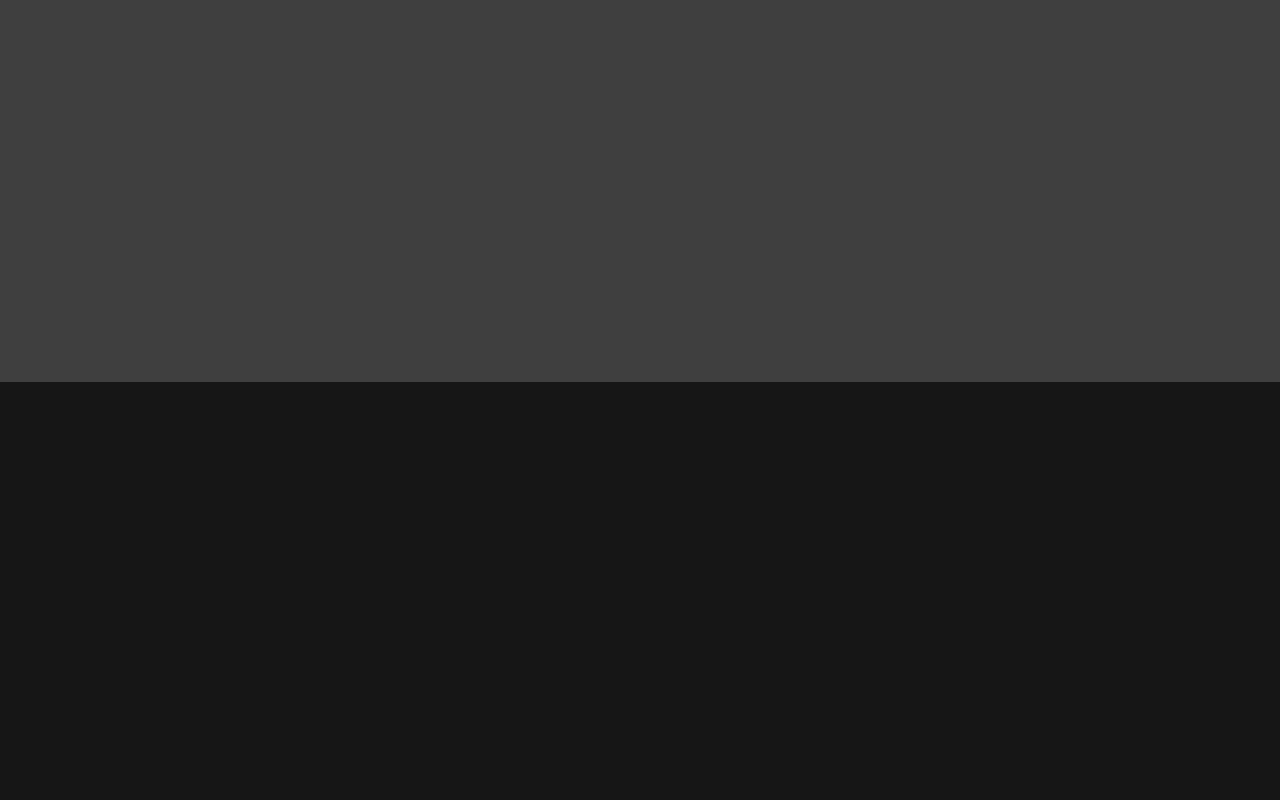
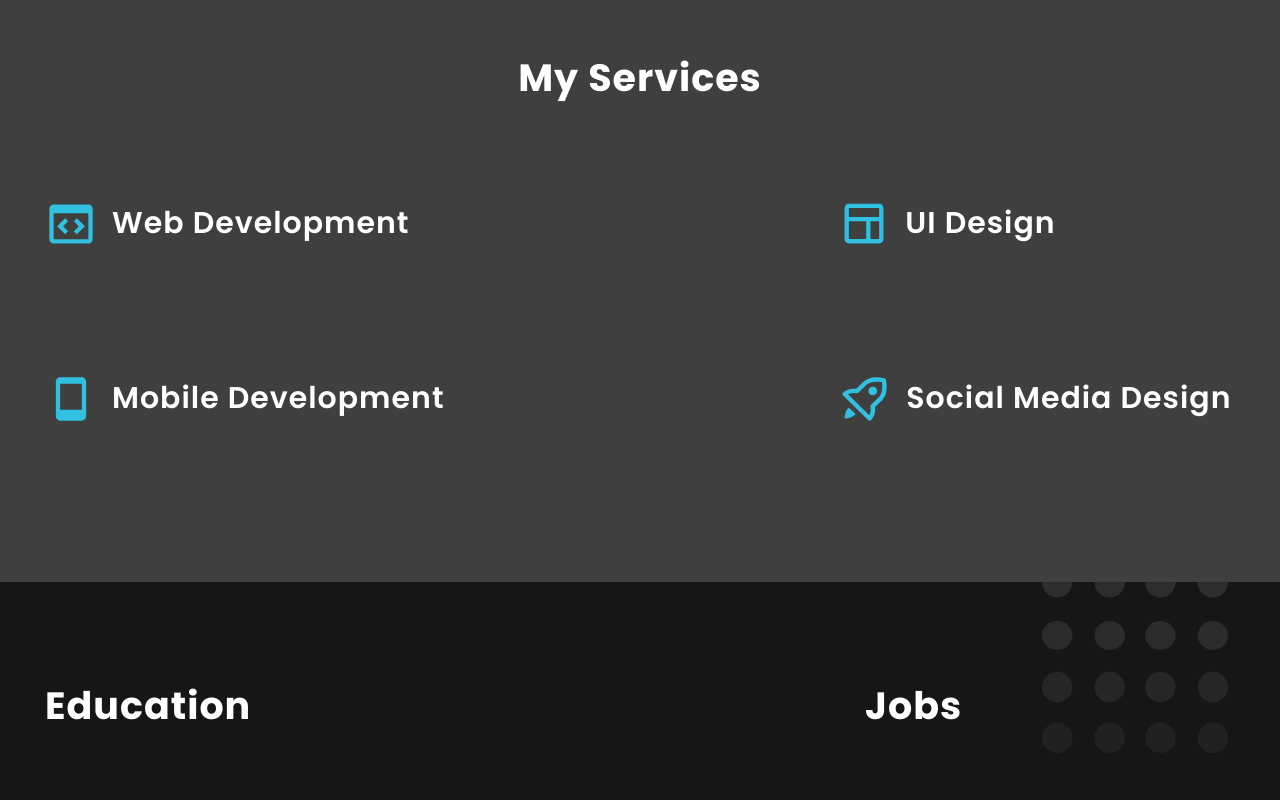
Before and after one commit to Cladux/Personal-Website, a React (Vite) app: page / in a window 1280 px wide. Shown: the part 1860-2660 px from the top of the page. Before the commit the page ends 2242 px from the top, so only its background shows below. Built offline with nearby package versions, Linux system fonts and the light colour scheme.

Commit message:
complete-tow-section-of-about-me

```diff
--- a/src/icons/index.tsx
+++ b/src/icons/index.tsx
@@ -100,7 +100,6 @@ const Icons: IconsType = {
         <path
           id="Vector"
           d="M41.1667 6.625H10.8333C8.4435 6.625 6.5 8.60587 6.5 11.0417V41.9583C6.5 44.3941 8.4435 46.375 10.8333 46.375H41.1667C43.5565 46.375 45.5 44.3941 45.5 41.9583V11.0417C45.5 8.60587 43.5565 6.625 41.1667 6.625ZM41.1667 11.0417L41.1688 19.875H10.8333V11.0417H41.1667ZM10.8333 24.2917H28.1667V41.9583H10.8333V24.2917ZM32.5 41.9583V24.2917H41.1688L41.171 41.9583H32.5Z"
-          fill="#30C0E0"
         />
       </g>
     </svg>
@@ -117,12 +116,10 @@ const Icons: IconsType = {
         <path
           id="Vector"
           d="M43.3333 6.5H8.66667C6.27684 6.5 4.33334 8.4435 4.33334 10.8333V41.1667C4.33334 43.5565 6.27684 45.5 8.66667 45.5H43.3333C45.7232 45.5 47.6667 43.5565 47.6667 41.1667V10.8333C47.6667 8.4435 45.7232 6.5 43.3333 6.5ZM8.66667 41.1667V15.1667H43.3333L43.3377 41.1667H8.66667Z"
-          fill="#30C0E0"
         />
         <path
           id="Vector_2"
           d="M20.1348 20.1349L12.103 28.1667L20.1348 36.1986L23.1985 33.1349L18.2303 28.1667L23.1985 23.1986L20.1348 20.1349ZM31.8652 20.1349L28.8015 23.1986L33.7697 28.1667L28.8015 33.1349L31.8652 36.1986L39.897 28.1667L31.8652 20.1349Z"
-          fill="#30C0E0"
         />
       </g>
     </svg>
@@ -139,7 +136,6 @@ const Icons: IconsType = {
         <path
           id="Vector"
           d="M36.8333 4.33337H15.1667C12.7768 4.33337 10.8333 6.27687 10.8333 8.66671V43.3334C10.8333 45.7232 12.7768 47.6667 15.1667 47.6667H36.8333C39.2232 47.6667 41.1667 45.7232 41.1667 43.3334V8.66671C41.1667 6.27687 39.2232 4.33337 36.8333 4.33337ZM15.1667 36.8312V10.8334H36.8333L36.8377 36.8312H15.1667Z"
-          fill="#30C0E0"
         />
       </g>
     </svg>
@@ -156,17 +152,14 @@ const Icons: IconsType = {
         <path
           id="Vector"
           d="M46.1984 5.15666C43.7192 4.61189 41.1865 4.3358 38.6459 4.33333C36.2465 4.18386 33.8406 4.50124 31.5667 5.26723C29.2928 6.03321 27.1956 7.23268 25.3959 8.79666C23.0256 11.1222 20.6774 13.4406 18.3513 15.7517C15.6792 15.47 9.34127 15.3183 5.10127 19.5217C4.68997 19.9276 4.45911 20.4768 4.45911 21.0492C4.45911 21.6216 4.68997 22.1707 5.10127 22.5767L30.0554 47.1033C30.4692 47.5069 31.0289 47.7334 31.6123 47.7334C32.1957 47.7334 32.7554 47.5069 33.1692 47.1033C37.4754 42.77 37.3429 36.66 37.0779 34.1033L44.1667 27.17C51.2113 20.2583 48.0092 7.28 47.8767 6.73833C47.7747 6.34754 47.5636 5.99243 47.2671 5.71299C46.9706 5.43355 46.6004 5.24088 46.1984 5.15666ZM40.9867 24.115L33.125 31.785C32.8704 32.0372 32.6829 32.347 32.5789 32.687C32.475 33.027 32.4577 33.3869 32.5288 33.735C33.0058 36.6336 32.5906 39.6059 31.3363 42.2717L9.98169 21.2767C12.7418 20.0303 15.8272 19.6519 18.815 20.1933C19.1685 20.2385 19.5279 20.199 19.8625 20.0783C20.197 19.9575 20.4969 19.7591 20.7363 19.5C20.7363 19.5 23.8279 16.3583 28.4875 11.7867C31.3527 9.52925 34.9802 8.4151 38.6459 8.66666C40.3701 8.67505 42.0908 8.81996 43.7913 9.1C44.3213 12.1983 45.1604 20.02 40.9867 24.115Z"
-          fill="#30C0E0"
         />
         <path
           id="Vector_2"
           d="M34.7371 22.3167C37.1764 22.3167 39.1538 20.3766 39.1538 17.9834C39.1538 15.5901 37.1764 13.65 34.7371 13.65C32.2978 13.65 30.3204 15.5901 30.3204 17.9834C30.3204 20.3766 32.2978 22.3167 34.7371 22.3167Z"
-          fill="#30C0E0"
         />
         <path
           id="Vector_3"
           d="M11.0417 34.6666C6.625 36.8333 6.625 45.5 6.625 45.5C10.7128 45.3855 14.6261 43.8497 17.6667 41.1666L11.0417 34.6666Z"
-          fill="#30C0E0"
         />
       </g>
     </svg>
@@ -259,7 +252,7 @@ const Icons: IconsType = {
       </g>
     </svg>
   ),
-  dots: () => (
+  dotsLeft: () => (
     <svg
       xmlns="http://www.w3.org/2000/svg"
       width="170"
@@ -385,6 +378,132 @@ const Icons: IconsType = {
       />
     </svg>
   ),
+  dotsTop: () => (
+    <svg
+      xmlns="http://www.w3.org/2000/svg"
+      width="186"
+      height="186"
+      viewBox="0 0 186 186"
+      fill="none"
+    >
+      <ellipse
+        cx="67.6364"
+        cy="68.4819"
+        rx="15.2182"
+        ry="14.3727"
+        fill="white"
+        fill-opacity="0.09"
+      />
+      <ellipse
+        cx="15.2182"
+        cy="68.4819"
+        rx="15.2182"
+        ry="14.3727"
+        fill="white"
+        fill-opacity="0.09"
+      />
+      <ellipse
+        cx="118.364"
+        cy="68.4819"
+        rx="15.2182"
+        ry="14.3727"
+        fill="white"
+        fill-opacity="0.09"
+      />
+      <ellipse
+        cx="170.782"
+        cy="68.4819"
+        rx="15.2182"
+        ry="14.3727"
+        fill="white"
+        fill-opacity="0.09"
+      />
+      <circle
+        cx="67.6364"
+        cy="120.055"
+        r="15.2182"
+        fill="white"
+        fill-opacity="0.07"
+      />
+      <circle
+        cx="15.2182"
+        cy="120.055"
+        r="15.2182"
+        fill="white"
+        fill-opacity="0.07"
+      />
+      <circle
+        cx="118.364"
+        cy="120.055"
+        r="15.2182"
+        fill="white"
+        fill-opacity="0.07"
+      />
+      <circle
+        cx="170.782"
+        cy="120.055"
+        r="15.2182"
+        fill="white"
+        fill-opacity="0.07"
+      />
+      <circle
+        cx="67.6364"
+        cy="15.2182"
+        r="15.2182"
+        fill="white"
+        fill-opacity="0.1"
+      />
+      <circle
+        cx="15.2182"
+        cy="15.2182"
+        r="15.2182"
+        fill="white"
+        fill-opacity="0.1"
+      />
+      <circle
+        cx="118.364"
+        cy="15.2182"
+        r="15.2182"
+        fill="white"
+        fill-opacity="0.1"
+      />
+      <circle
+        cx="170.782"
+        cy="15.2182"
+        r="15.2182"
+        fill="white"
+        fill-opacity="0.1"
+      />
+      <circle
+        cx="67.6364"
+        cy="170.782"
+        r="15.2182"
+        fill="white"
+        fill-opacity="0.05"
+      />
+      <circle
+        cx="15.2182"
+        cy="170.782"
+        r="15.2182"
+        fill="white"
+        fill-opacity="0.05"
+      />
+      <circle
+        cx="118.364"
+        cy="170.782"
+        r="15.2182"
+        fill="white"
+        fill-opacity="0.05"
+      />
+      <circle
+        cx="170.782"
+        cy="170.782"
+        r="15.2182"
+        fill="white"
+        fill-opacity="0.05"
+      />
+    </svg>
+  ),
 };
 
 export default Icons;
--- a/src/layouts/aboutMe/AboutMe.module.scss
+++ b/src/layouts/aboutMe/AboutMe.module.scss
@@ -4,10 +4,10 @@
   height: auto;
   color: var(--text-color);
   .sectionOne {
-    width: 100%;
     height: 745px;
     position: relative;
     overflow: hidden;
+    .bgIcons {
       .bgText {
         font-size: var(--font-size-bg);
         font-weight: var(--font-weight-bold);
@@ -22,6 +22,7 @@
         bottom: -40px;
         left: 0;
         z-index: -1;
+      }
     }
     .container {
       max-width: 985px;
@@ -53,13 +54,61 @@
     }
   }
   .sectionTow {
-    height: 417px;
+    height: 617px;
     width: 100%;
     background: var(--bg-color-light);
+    padding-top: 84px;
     .container {
-      max-width: 800px;
+      max-width: 1190px;
+      height: 100%;
       margin: auto;
       text-align: center;
+      h3 {
+        font-size: var(--font-size-header-3);
+        font-weight: var(--font-weight-bold);
+        margin-bottom: 30px;
+      }
+      .serviceSection {
+        display: grid;
+        grid-template: 1fr 1fr / 2fr 1fr;
+        flex-wrap: wrap;
+        height: 350px;
+        margin: auto;
       }
     }
   }
+  .sectionThree {
+    height: 906px;
+    position: relative;
+    overflow: hidden;
+    .bgIcons {
+      .bgText {
+        font-size: var(--font-size-bg);
+        font-weight: var(--font-weight-bold);
+        color: var(--bg-color-text);
+        position: absolute;
+        bottom: 0;
+        left: -60px;
+        z-index: -1;
+      }
+      .bgIcon {
+        @include flex;
+        position: absolute;
+        top: -15px;
+        right: 52px;
+        z-index: -1;
+      }
+    }
+    .container {
+      display: grid;
+      grid-template: 1fr / 1fr 1fr;
+      column-gap: 450px;
+      max-width: 1190px;
+      margin: auto;
+      padding-top: 95px;
+      h4 {
+        font-size: var(--font-size-header-3);
+      }
+    }
+  }
+}
--- a/src/layouts/aboutMe/AboutMe.tsx
+++ b/src/layouts/aboutMe/AboutMe.tsx
@@ -1,8 +1,10 @@
 import styles from "./AboutMe.module.scss";
 import Icons from "../../icons";
+import Service from "./components/service/Service";
 
 const AboutMe = (): JSX.Element => {
-  const DotIcon = Icons["dots"];
+  const DotIconLeft = Icons["dotsLeft"];
+  const DotIconTop = Icons["dotsTop"];
   return (
     <>
       <div id="About Me" className={styles.aboutMe}>
@@ -10,7 +12,7 @@ const AboutMe = (): JSX.Element => {
           <div className={styles.bgIcons}>
             <div className={styles.bgText}>ABOUT</div>
             <div className={styles.bgIcon}>
-              <DotIcon />
+              <DotIconLeft />
             </div>
           </div>
           <div className={styles.container}>
@@ -36,10 +38,31 @@ const AboutMe = (): JSX.Element => {
         </section>
         <section className={styles.sectionTow}>
           <div className={styles.container}>
-            <h2>My Services</h2>
+            <h3>My Services</h3>
+            <div className={styles.serviceSection}>
+              <Service setIcon="bxCodeBlock" title="Web Development" />
+              <Service setIcon="bxLayout" title="UI Design" />
+              <Service setIcon="bxMobile" title="Mobile Development" />
+              <Service setIcon="bxRocket" title="Social Media Design" />
+            </div>
           </div>
         </section>
-        <section className={styles.sectionThree}></section>
+        <section className={styles.sectionThree}>
+          <div className={styles.bgIcons}>
+            <div className={styles.bgText}>UT ME</div>
+            <div className={styles.bgIcon}>
+              <DotIconTop />
+            </div>
+          </div>
+          <div className={styles.container}>
+            <div className={styles.leftSection}>
+              <h4>Education</h4>
+            </div>
+            <div className={styles.rightSection}>
+              <h4>Jobs</h4>
+            </div>
+          </div>
+        </section>
       </div>
     </>
   );
--- a/src/layouts/aboutMe/components/Service.module.scss
+++ /dev/null
@@ -1,4 +0,0 @@
-.serviceBox {
-  @include flex;
-  gap: 5px;
-}
--- /dev/null
+++ b/src/layouts/aboutMe/components/service/Service.module.scss
@@ -0,0 +1,13 @@
+@import "../../../../scssModules/mixin.scss";
+.serviceBox {
+  @include flex(row, flex-start);
+  gap: 15px;
+  flex-basis: 50%;
+  svg {
+    fill: var(--primary-color);
+  }
+  p {
+    font-size: var(--font-size-p-large);
+    font-weight: var(--font-weight-semi-bold);
+  }
+}
--- a/src/layouts/aboutMe/components/Servic.tsx
+++ b/src/layouts/aboutMe/components/service/Service.tsx
@@ -1,12 +1,12 @@
 import styles from "./Service.module.scss";
-import Icons from "../../../icons";
+import Icons from "../../../../icons";
 
 type Props = {
-  setIcon: string;
+  setIcon: keyof typeof Icons;
   title: string;
 };
 
-const Servic = ({ setIcon, title }: Props): JSX.Element => {
+const Service = ({ setIcon, title }: Props): JSX.Element => {
   const Icon = Icons[setIcon];
   return (
     <>
@@ -18,4 +18,4 @@ const Servic = ({ setIcon, title }: Props): JSX.Element => {
   );
 };
 
-export default Servic;
+export default Service;
--- a/src/layouts/nav/Navbar.tsx
+++ b/src/layouts/nav/Navbar.tsx
@@ -23,6 +23,7 @@ const Navbar = (): JSX.Element => {
   useEffect(() => {
     const handleScroll = () => {
       const position = Math.round(window.pageYOffset);
+      // console.log(position);
       if (position >= 5) {
         setBg(true);
       } else {
--- a/src/scssModules/cssRoot.scss
+++ b/src/scssModules/cssRoot.scss
@@ -14,7 +14,7 @@
   --font-size-header-2: 44px;
   --font-size-header-3: 38px;
   --font-size-p-large: 30px;
-  --font-size-p-medium: 24px;
+  --font-size-p-medium: 22px;
   --font-size-p: 20px;
   --font-size-p-small: 18px;
   --font-size-p-x-small: 14px;
```
Also changed, not shown: src/layouts/aboutMe/components/experience/Experience.module.scss (added, +21 -0 lines), src/layouts/aboutMe/components/experience/Experience.tsx (added, +27 -0 lines). Lines whose indentation alone changed are shown as unchanged.
